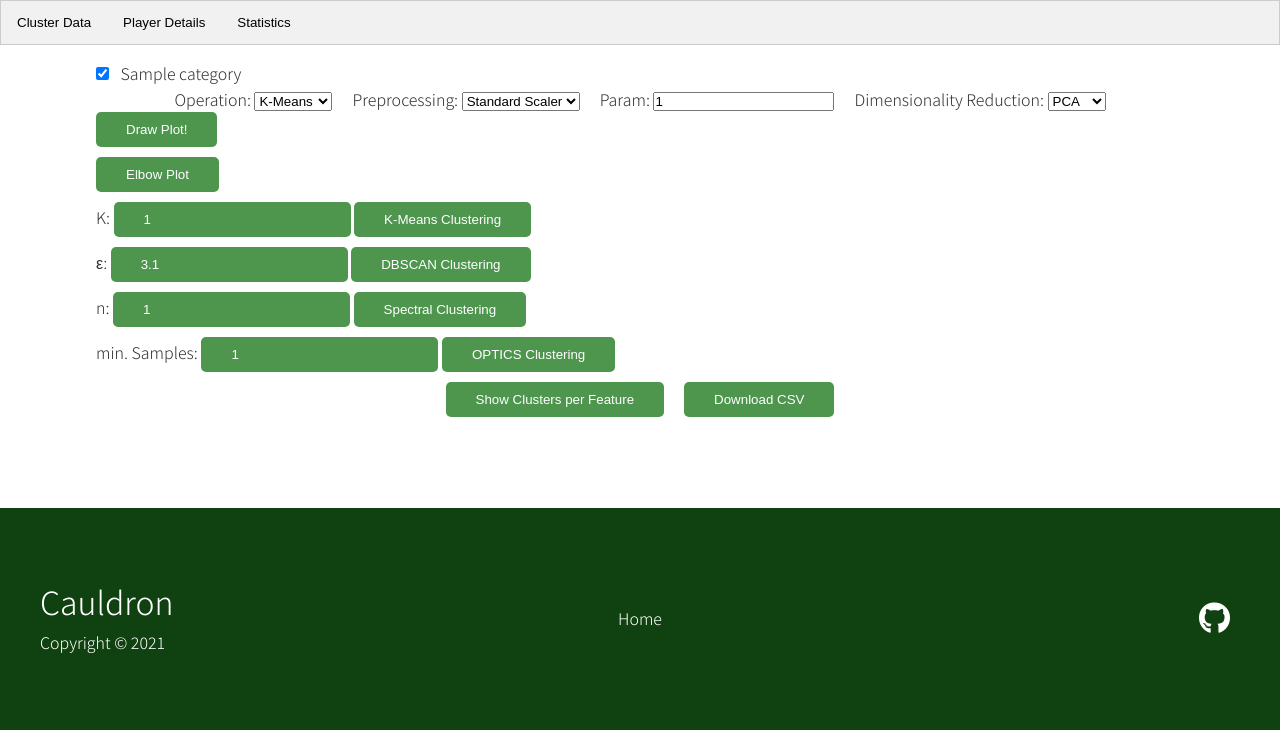
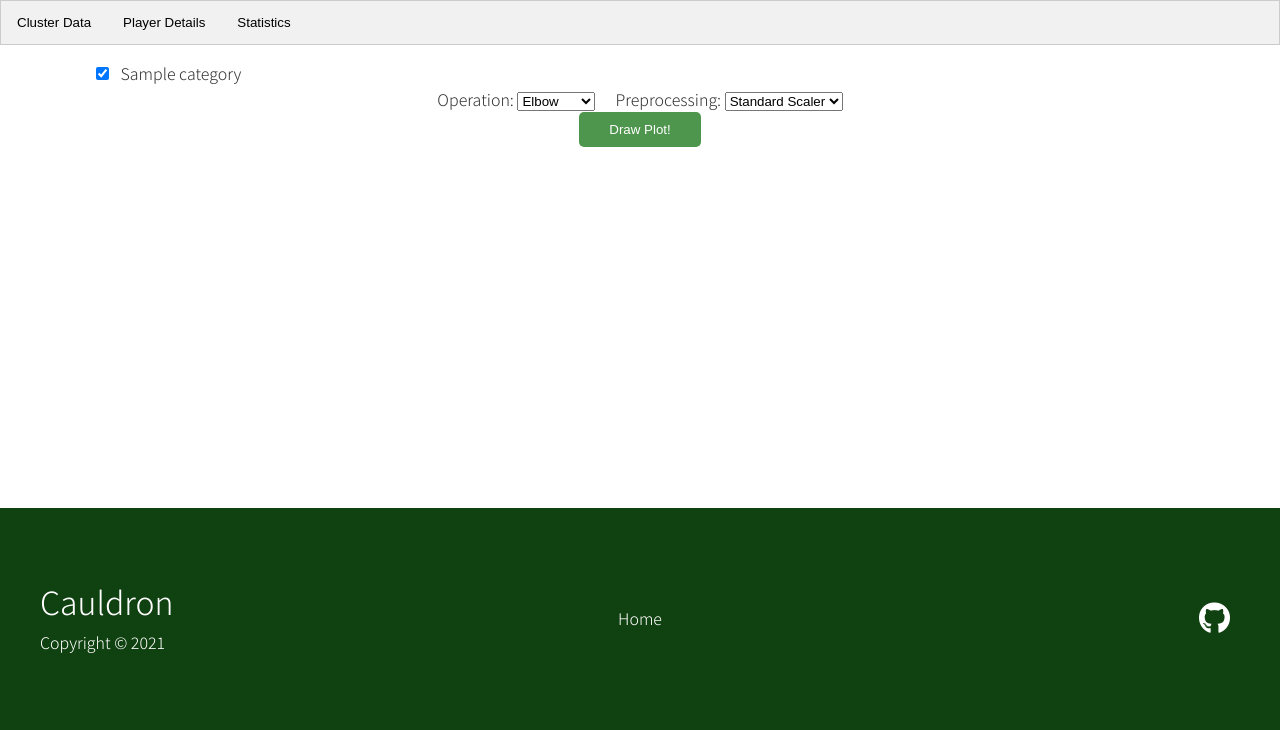
Before and after one commit to funderos/Cauldron, a Flask app: template website/templates/clustering.html in a window 1280 px wide, after a click on "Cluster Data". Shown: the part 70-800 px from the top of the page. Run offline with Flask 2, Linux system fonts and the light colour scheme; the template is opened without the code that fills it: most values are stand-ins (such as "Sample title", 1, 10 or a date in 2020); parts of the project's set-up code (start-up, migrations or seed data) failed here and were passed over; some libraries are stand-ins or nearby versions.

Commit message:
Clustering Cleanup

```diff
--- a/website/static/networkClustering.js
+++ b/website/static/networkClustering.js
@@ -39,6 +39,26 @@ function clusterData(firstTry) {
     },
     timeout: 1000,
   });
+}
+
+function setFeatureFields() {
+  let chooser = document.getElementById("clustertype");
+  let type = chooser.options[chooser.selectedIndex].value;
+  document.getElementById("dimreduce-label").style.display = type == "elbow" ? "none" : "block";
+  document.getElementById("kmk-label").style.display = type == "kmeans" ? "block" : "none";
+  document.getElementById("dbe-label").style.display = type == "dbscan" ? "block" : "none";
+  document.getElementById("spn-label").style.display = type == "spectral" ? "block" : "none";
+  document.getElementById("ops-label").style.display = type == "optics" ? "block" : "none";
+}
+
+function drawClusterPlot() {
+  let chooser = document.getElementById("clustertype");
+  let type = chooser.options[chooser.selectedIndex].value;
+  if (type == "elbow") {
+    elbowPlot(true);
+  } else {
+    scatterPlot(type, true);
+  }
 }
 
 function scatterPlot(clusterType, firstTry) {
@@ -106,6 +126,8 @@ function scatterPlot(clusterType, firstTry) {
       };
 
       Plotly.newPlot("clustering-results", traces, layout);
+
+      document.getElementById("post-cluster-buttons").style.display = "block";
       //let resultDiv = document.getElementById('clustering-results')
       //resultDiv.innerHTML = data.slice(data.indexOf("<svg"));
 
@@ -152,7 +174,6 @@ function elbowPlot(firstTry) {
         data.slice(data.indexOf("<svg")) +
         "'>";
       let resultDiv = document.getElementById("clustering-results");
-      console.log(htmlString);
       resultDiv.innerHTML = data.slice(data.indexOf("<svg"));
     },
     error: function (data) {
--- a/website/static/networkPlayer.js
+++ b/website/static/networkPlayer.js
@@ -1,6 +1,5 @@
 function addPlayerToTable(playerId, firstTry = true) {
   let checkExisting = document.getElementsByClassName(playerId.toString());
-  console.log(checkExisting);
   if (checkExisting.length) return Promise.resolve();
   return new Promise((resolve, reject) => {
     $.ajax({
@@ -48,3 +47,9 @@ function showPlayer() {
   var playerId = chooser.options[chooser.selectedIndex].value;
   return addPlayerToTable(playerId, true);
 }
+
+function toggleConnectionField() {
+  var chooser = document.getElementById("visconnection");
+  chooser.value = "all";
+  chooser.disabled = document.getElementById("vismode").value == "extended";
+}
--- a/website/templates/clustering.html
+++ b/website/templates/clustering.html
@@ -48,9 +48,10 @@
             {% endif %}
             {% endfor %}
           </div>
-          <div class=param-layout>
+          <div class="param-layout">
             <label>Operation:
-              <select id="clustertype">
+              <select id="clustertype" onchange="setFeatureFields()">
+                <option value="elbow" selected>Elbow</option>
                 <option value="kmeans">K-Means</option>
                 <option value="dbscan">DBSCAN</option>
                 <option value="spectral">Spectral</option>
@@ -59,50 +60,34 @@
             </label>
             <label>Preprocessing:
               <select id="preprocessing">
-                <option value="standard">Standard Scaler</option>
+                <option value="standard" selected>Standard Scaler</option>
                 <option value="minmax">MinMax Scaler</option>
                 <option value="none">None</option>
               </select>
             </label>
-            <label>Param:
-              <input type="number" id="param" name="param" min="1" value="1">
-            </label>
-            <label>Dimensionality Reduction:
+            <label id="kmk-label" style="display: none">K:
+            <input type="number" id="kmk" name="kmk" min="1" value="1"></label>
+            <label id="dbe-label" style="display: none">ε:
+            <input type="number" id="dbe" name="dbe" min="0" value="3.1" step="0.1"></label>
+            <label id="spn-label" style="display: none">n:
+            <input type="number" id="spn" name="spn" min="1" value="1"></label>
+            <label id="ops-label" style="display: none">Min. Samples:
+            <input type="number" id="ops" name="ops" min="1" value="1"></label>
+            <label id="dimreduce-label" style="display: none" selected>Dimensionality Reduction:
               <select id="dimreduce">
                 <option value="pca">PCA</option>
                 <option value="tsne">TSNE</option>
               </select>
             </label>
           </div>
-          <input type="button" class="btn btn-primary" value="Draw Plot!" onclick="scatterPlot('dbscan', true)">
-          <p>
-            <input type="button" class="btn btn-primary" value="Elbow Plot" onclick="elbowPlot(true)">
-          <p>
-            <label for="kmk">K:</label>
-            <input type="number" class="btn btn-primary" id="kmk" name="kmk" min="1" value="1">
-            <input type="button" class="btn btn-primary" value="K-Means Clustering"
-              onclick="scatterPlot('kmeans', true)">
-          <p>
-            <label for="dbe">ε:</label>
-            <input type="number" class="btn btn-primary" id="dbe" name="dbe" min="0" value="3.1" step="0.1">
-            <input type="button" class="btn btn-primary" value="DBSCAN Clustering"
-              onclick="scatterPlot('dbscan', true)">
-          <p>
-            <label for="spn">n:</label>
-            <input type="number" class="btn btn-primary" id="spn" name="spn" min="1" value="1">
-            <input type="button" class="btn btn-primary" value="Spectral Clustering"
-              onclick="scatterPlot('spectral', true)">
-          <p>
-            <label for="ops">min. Samples:</label>
-            <input type="number" class="btn btn-primary" id="ops" name="ops" min="1" value="1">
-            <input type="button" class="btn btn-primary" value="OPTICS Clustering"
-              onclick="scatterPlot('optics', true)">
-          <p>
+          <div class="param-layout">
+          <input type="button" class="btn btn-primary" value="Draw Plot!" onclick="drawClusterPlot()">
+          </div>
         </form>
       </div>
       <div class="clustering-results" id="clustering-results">
       </div>
-      <div class=param-layout>
+      <div class="param-layout" id="post-cluster-buttons" style="display: none">
         <input type="button" class="btn btn-primary" value="Show Clusters per Feature" onclick="updateStats()">
         <input type="button" class="btn btn-primary" value="Download CSV" onclick="exportCsv()">
       </div>
@@ -123,7 +108,7 @@
     <form class="flex">
       <label>
         Visualization Mode
-        <select id="vismode">
+        <select id="vismode" onchange="toggleConnectionField()">
           <option value="egonet" selected>1-Level</option>
           <option value="extended">2-Level</option>
         </select>
```
